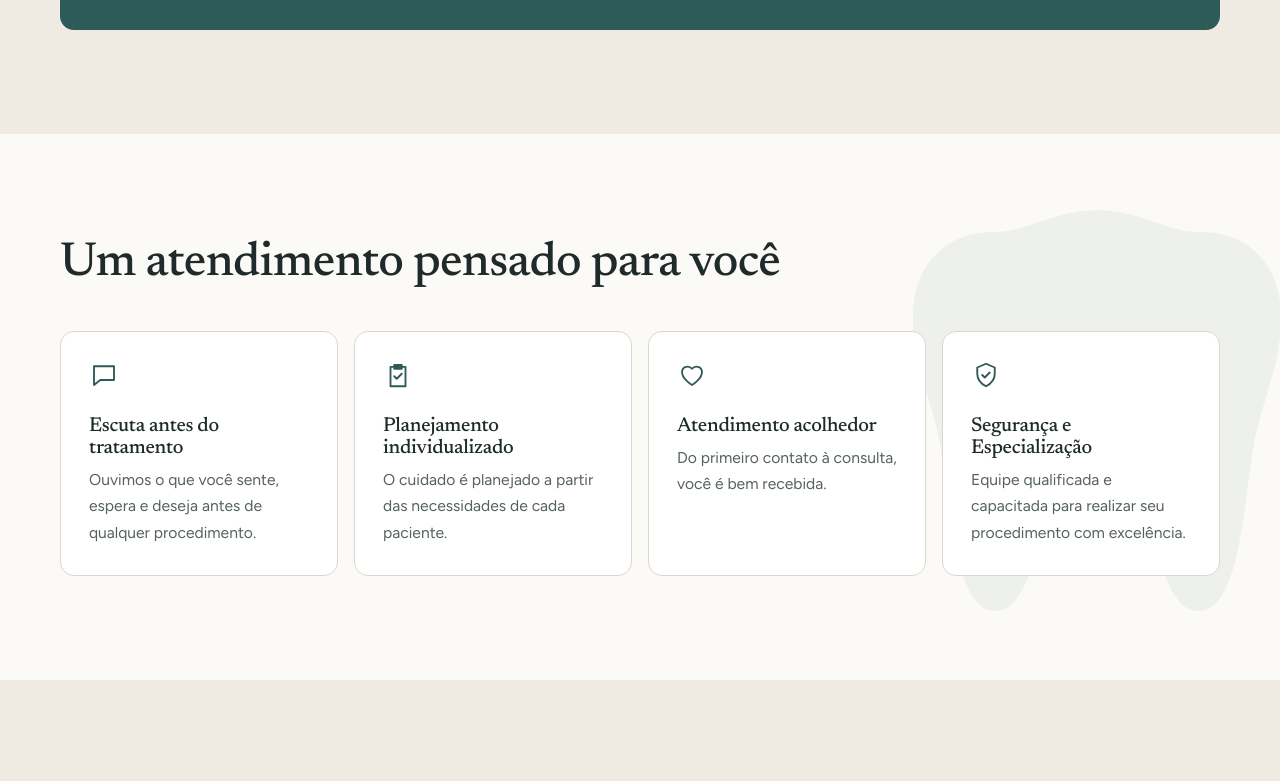
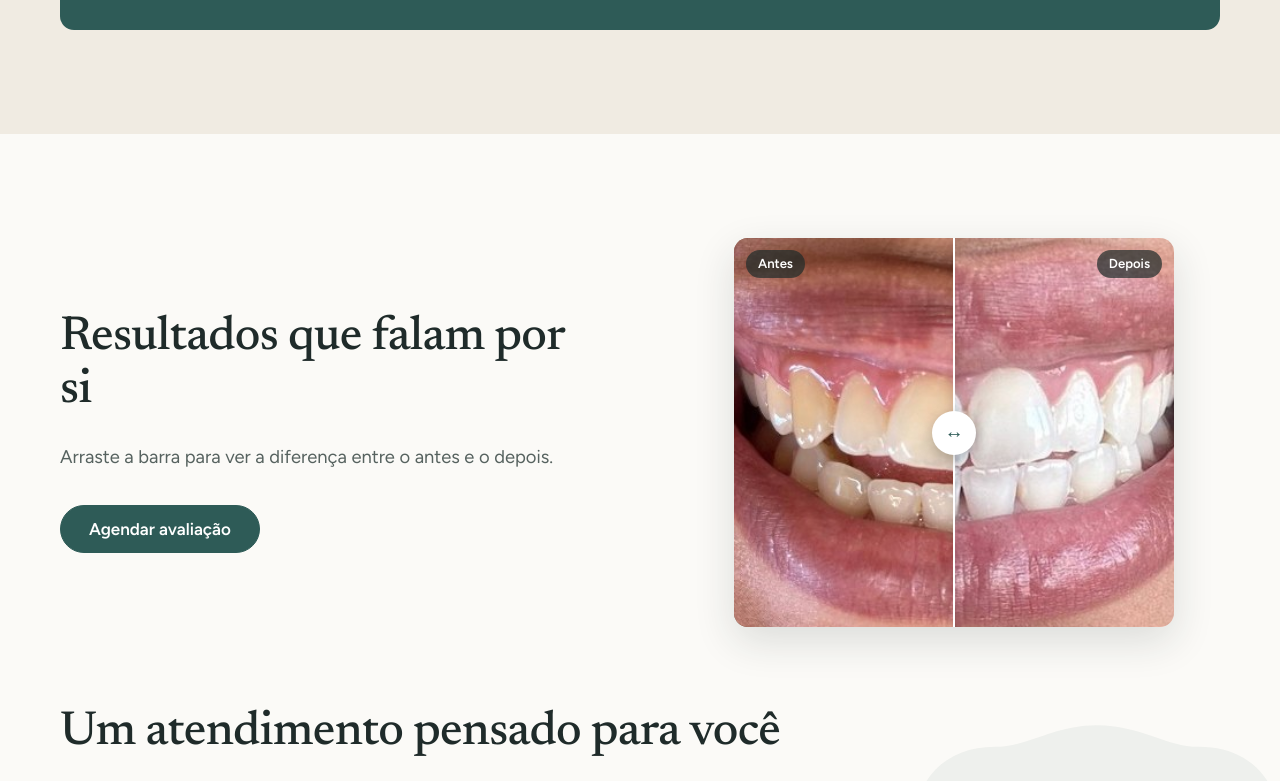
Before and after one commit to Hrdohot/VK-odonto, a website: page index.html in a window 1280 px wide. Shown: the part 2480-3261 px from the top of the page. Drawn offline with Linux system fonts and the light colour scheme.

Commit message:
Add files via upload

```diff
--- a/css/styles.css
+++ b/css/styles.css
@@ -68,3 +68,15 @@ iframe{width:100%;height:220px;border:0;border-radius:var(--r)}
 .cbtn{position:absolute;top:50%;transform:translateY(-50%);z-index:2;width:44px;height:44px;border-radius:50%;border:0;background:#fff;color:var(--acc);font-size:1.2rem;cursor:pointer;box-shadow:0 4px 14px rgba(31,43,42,.18);transition:background .2s}
 .cbtn:hover{background:var(--sage)}.cbtn.prev{left:10px}.cbtn.next{right:10px}
 @media(max-width:560px){.quote{padding:24px 52px}.cbtn{width:38px;height:38px}.cbtn.prev{left:6px}.cbtn.next{right:6px}}
+.res{display:grid;gap:36px;align-items:center}
+#resultados{padding-bottom:24px}#resultados+.dif{padding-top:56px}
+.ba{position:relative;width:100%;max-width:440px;margin-inline:auto;aspect-ratio:382/338;border-radius:var(--r);overflow:hidden;box-shadow:0 14px 40px rgba(31,43,42,.14);user-select:none;-webkit-user-select:none}
+.ba img{position:absolute;inset:0;width:100%;height:100%;object-fit:cover;pointer-events:none}
+.ba-before{clip-path:inset(0 calc(100% - var(--pos)) 0 0)}
+.ba-line{position:absolute;top:0;bottom:0;left:var(--pos);width:2px;margin-left:-1px;background:#fff;box-shadow:0 0 8px rgba(0,0,0,.3)}
+.ba-knob{position:absolute;top:50%;left:var(--pos);width:44px;height:44px;margin:-22px 0 0 -22px;border-radius:50%;background:#fff;color:var(--acc);display:grid;place-items:center;font-size:1.2rem;box-shadow:0 4px 14px rgba(0,0,0,.25)}
+.ba-tag{position:absolute;top:12px;padding:3px 12px;border-radius:99px;background:rgba(31,43,42,.7);color:#fff;font-size:.82rem;font-weight:600}
+.ba-tag.l{left:12px}.ba-tag.r{right:12px}
+.ba input{position:absolute;inset:0;width:100%;height:100%;margin:0;opacity:0;cursor:ew-resize;touch-action:pan-y}
+.ba:focus-within .ba-knob{outline:3px solid var(--acc);outline-offset:3px}
+@media(min-width:1000px){.res{grid-template-columns:1fr 1fr;gap:96px}}
--- a/index.html
+++ b/index.html
@@ -58,6 +58,21 @@
  </div>
 </div></section>
 
+<section id="resultados"><div class="wrap res">
+ <div class="rv">
+  <h2>Resultados que falam por si</h2>
+  <p class="lead">Arraste a barra para ver a diferença entre o antes e o depois.</p>
+  <div class="btns"><a class="btn" href="https://wa.me/5551997945678?text=Ol%C3%A1!%20Gostaria%20de%20agendar%20uma%20avalia%C3%A7%C3%A3o%20na%20VK%20Odontologia." target="_blank" rel="noopener">Agendar avaliação</a></div>
+ </div>
+ <div class="ba rv" id="ba" style="--pos:50%">
+  <img class="ba-after" src="assets/images/depois.jpg" alt="Sorriso depois do tratamento" width="382" height="338" loading="lazy">
+  <img class="ba-before" src="assets/images/antes.jpg" alt="Sorriso antes do tratamento" width="382" height="338" loading="lazy">
+  <span class="ba-tag l">Antes</span><span class="ba-tag r">Depois</span>
+  <span class="ba-line" aria-hidden="true"></span><span class="ba-knob" aria-hidden="true">↔</span>
+  <input type="range" min="0" max="100" value="50" aria-label="Comparar antes e depois do tratamento">
+ </div>
+</div></section>
+
 <section class="dif" id="diferenciais">
  <svg class="wm" viewBox="0 0 24 24" aria-hidden="true"><path fill="currentColor" d="M12 2.5c-2 0-3.2 1-4.7 1C5 3.5 3.5 5 3.5 7.5c0 2 .8 3.6 1.2 5.5.5 2.4.6 8 2.6 8 2 0 1.6-5 4.7-5s2.7 5 4.7 5c2 0 2.1-5.6 2.6-8 .4-1.9 1.2-3.5 1.2-5.5 0-2.5-1.5-4-3.8-4-1.5 0-2.7-1-4.7-1z"/></svg>
  <div class="wrap">
--- a/js/main.js
+++ b/js/main.js
@@ -29,3 +29,6 @@ if (items.length) {
   });
   car.querySelectorAll('button').forEach(b => b.addEventListener('click', () => track.scrollBy({ left: b.dataset.dir * step(), behavior: 'smooth' })));
 }
+
+const ba = document.getElementById('ba');
+if (ba) { const r = ba.querySelector('input'); r.addEventListener('input', () => ba.style.setProperty('--pos', r.value + '%')); }
```
Also changed, not shown: assets/images/antes.jpg (added), assets/images/depois.jpg (added).
